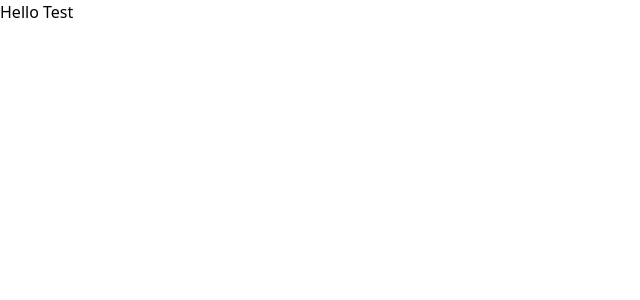
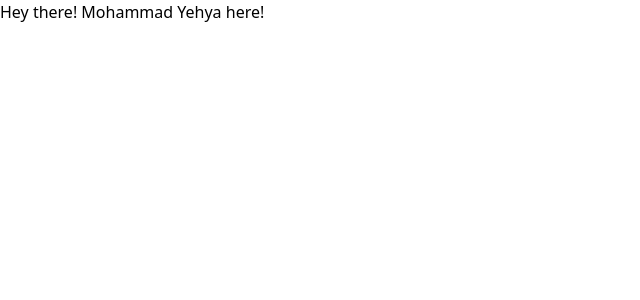
Before and after one commit to MohammadYehya/MohammadYehya, a Next.js app: page / in a window 1280 px wide. Shown: the top 300 px of the page, without its empty margins (0-640 px from the left). Built offline with nearby package versions, Linux system fonts and the light colour scheme.

Commit message:
Update page.tsx

```diff
--- a/src/app/page.tsx
+++ b/src/app/page.tsx
@@ -1,7 +1,7 @@
 export default function Home() {
   return (
     <div>
-      Hello Test
+      Hey there! Mohammad Yehya here!
     </div>
   );
 }
```
